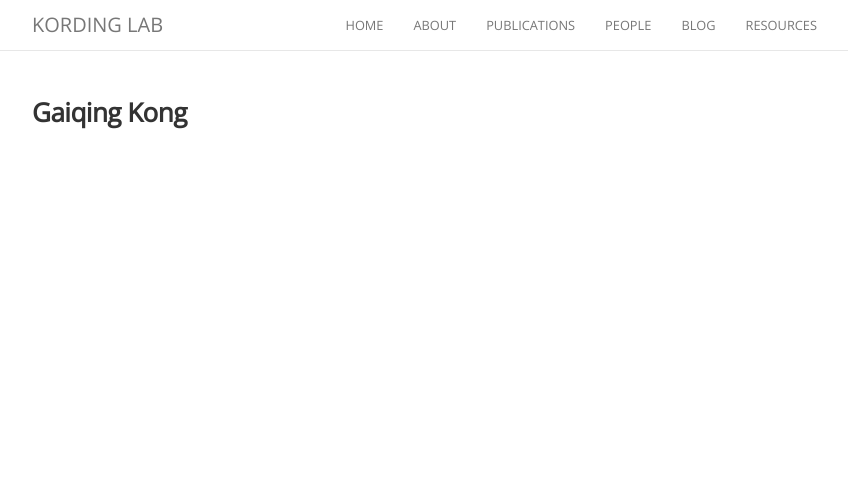
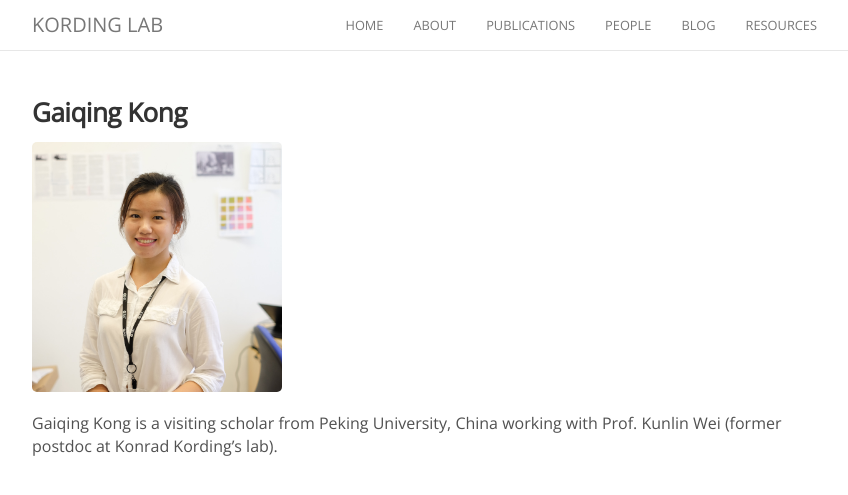
Before and after one commit to KordingLab/KordingLab.github.io, a Jekyll site: the page built from _people/gaiqing_kong.md, in a window 1280 px wide. Shown: the top 495 px of the page, without its empty margins (223-1071 px from the left). Built offline with Jekyll 4.4.1, drawn with Linux system fonts in a browser that asks for light colours; nearby versions of some CDN libraries; comment, search, counter and statistics services are not loaded.

Commit message:
Update Gaiqing, Sofia, Konrad photos

```diff
--- a/_people/gaiqing_kong.md
+++ b/_people/gaiqing_kong.md
@@ -1,6 +1,11 @@
 ---
 name: Gaiqing Kong
 position: visiting
-avatar:
+avatar: gaiqing.jpg
 joined: 2016
 ---
+
+<img width="250" src="{{site.baseurl}}/images/people/{{page.avatar}}" data-action="zoom">
+
+Gaiqing Kong is a visiting scholar from Peking University, China working with
+Prof. Kunlin Wei (former postdoc at Konrad Kording's lab).
```
Also changed, not shown: _people/konrad_kording.md (+1 -1 lines), _people/sofia_triantafillou.md (added, +10 -0 lines), images/people/gaiqing.jpg (added), images/people/konrad_profile_3.jpg (added), images/people/sofia.jpg (added).
